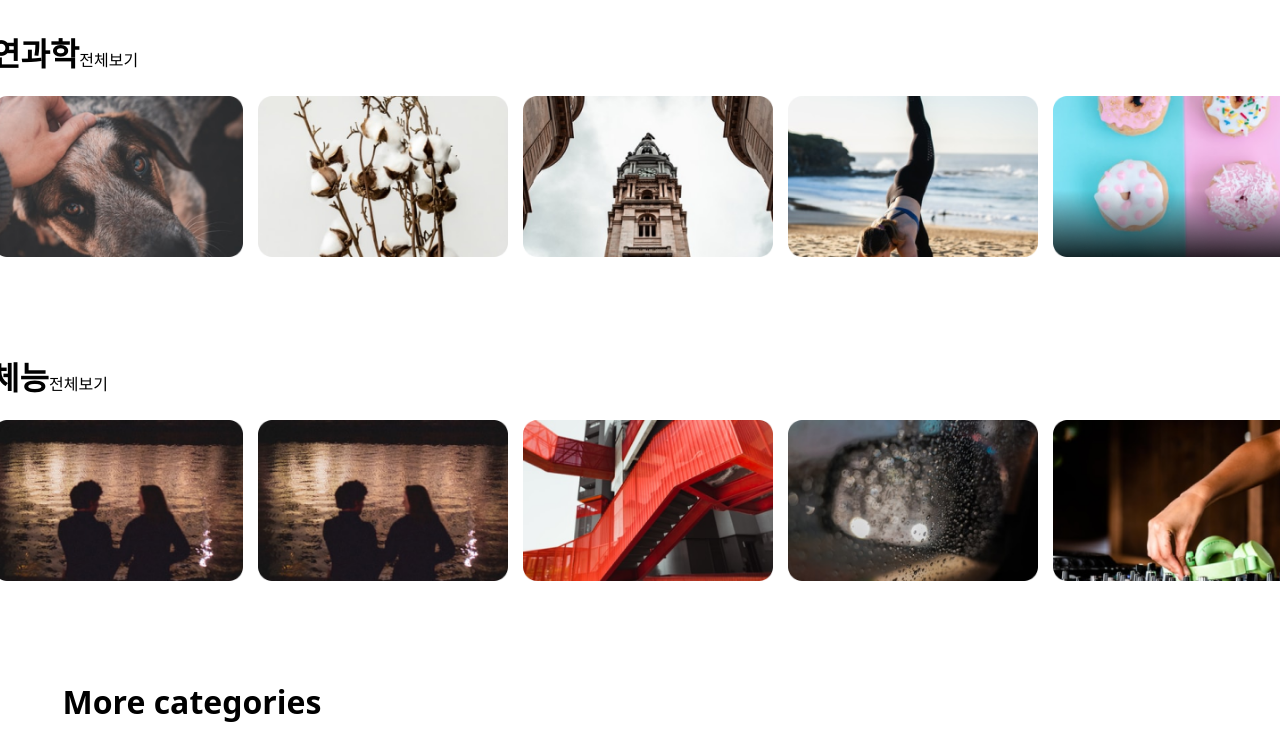
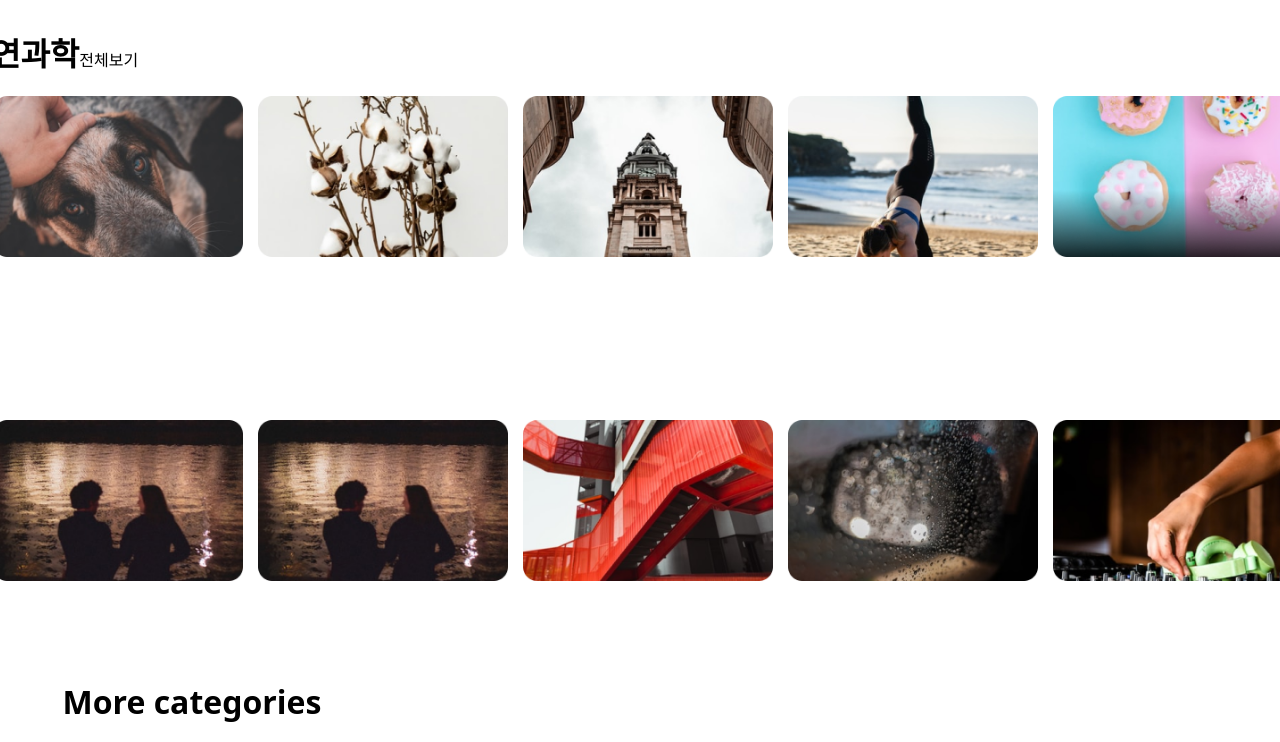
Before and after one commit to DALJAK-Project/DALJAK-FrontEnd, a React (Create React App) app: page / in a window 1280 px wide. Shown: the part 497-1239 px from the top of the page. Built offline with nearby package versions, Linux system fonts and the light colour scheme.

Commit message:
[Fix]Daljak_Center version division

```diff
--- a/src/App.js
+++ b/src/App.js
@@ -1,9 +1,11 @@
 // import logo from "./logo.svg";
 // import "./App.css";
 import Daljak from './Daljak/Daljak';
+// import Test from './Test';
 function App() {
   return <div className="App">
       <Daljak/>
+      {/* <Test/> */}
   </div>;
 }
 
--- a/src/Daljak/Daljak.js
+++ b/src/Daljak/Daljak.js
@@ -6,6 +6,12 @@ import '../css/Home/header-bar.css';
 import '../css/Daljak/daljak_home.css';
 // import '../css/Home/font.css';
 import '../css/Daljak/all.css';
+
+// slider swiper
+import { Swiper, SwiperSlide } from 'swiper/react';
+import 'swiper/swiper-bundle.min.css'
+import 'swiper/swiper.min.css'
+
 
 import { FontAwesomeIcon } from "@fortawesome/react-fontawesome";
 import { faChevronRight,faChevronCircleLeft,faChevronCircleRight } from "@fortawesome/free-solid-svg-icons";
@@ -30,27 +36,27 @@ export default function Daljak() {
             <Nav/>
 
             <div className="daljak__box">
-            <Daljak_Center  key="it" title="IT" images={imgITList} boxName='it'/>
-            <Daljak_Center  key="science" title="자연과학" images={imgNSList} boxName='science' />
-            <Daljak_Center  key="act" title="예체능" images={imgACTList} boxName='act' moreDisplay={true}/>
+            <Daljak_Center1   key="it" title="IT" images={imgITList} boxName='it'/>
+            <Daljak_Center1  key="science" title="자연과학" images={imgNSList} boxName='science' />
+            <Daljak_Center2  key="act" title="예체능" images={imgACTList} boxName='act'/>
             <Daljak_Catagory  key="categoty" images={moreImg} />
             <DaljakToday  key="today" images={todayImg}/>
             </div>
         </div>
     )
 }
-function Daljak_Center({title,images,boxName,moreDisplay}) {
+function Daljak_Center1({title,images,boxName}) {
     const cards = images.map((imgUrl,index) => (
         <div className="daljak__box--cardlist--card" key={`centerCardImg${index}`}>
         <img src={require(`../img/${imgUrl}`).default} alt="" />
     </div>
     ));
 
-    console.log(cards);
+    // console.log(cards);
     return(
         <div className="daljak__center">
         <div className={`daljak__box--${boxName}`}>
-            <div className={moreDisplay?"daljak__box--it--text":''}>
+            <div>
                 <span className="daljak__box--it--title">{title}</span>
                 <span className="daljak__box--it--desc">전체보기</span>
             </div>
@@ -69,7 +75,35 @@ function Daljak_Center({title,images,boxName,moreDisplay}) {
     </div>
     )
 }
+function Daljak_Center2({title,images,boxName}) {
+    const cards = images.map((imgUrl,index) => (
+        <div className="daljak__box--cardlist--card" key={`centerCardImg${index}`}>
+        <img src={require(`../img/${imgUrl}`).default} alt="" />
+    </div>
+    ));
+    return(
+        <div className="daljak__center">
+        <div className={`daljak__box--${boxName}`}>
+            <div>
+                <span className="daljak__box--it--title">{title}</span>
+                <span className="daljak__box--it--desc">전체보기</span>
+            </div>
 
+            <div className="daljak__box--cardlist">
+                <FontAwesomeIcon icon={faChevronCircleLeft} style={{color: '#816afe'}} />
+                {/* 카드 */}
+                {cards}
+                <FontAwesomeIcon icon={faChevronCircleRight} style={{color: '#816afe'}} />
+
+                {/* <span style={{color: '#816afe'}}><MdPlayCircle size="40"/></span> */}
+                {/* <span style={{color: '#816afe'}}><i className="fas fa-play-circle fa-3x"></i>
+                </span> */}
+            </div>
+        </div>
+    </div>
+
+    )
+}
 function Daljak_Catagory({images}) {
     const cardlist = images.map((imgUrl,index) => (
         <div key={`categoryCardImg${index}`}><img src={require(`../img/${imgUrl}`).default} alt=" " /></div>
```
